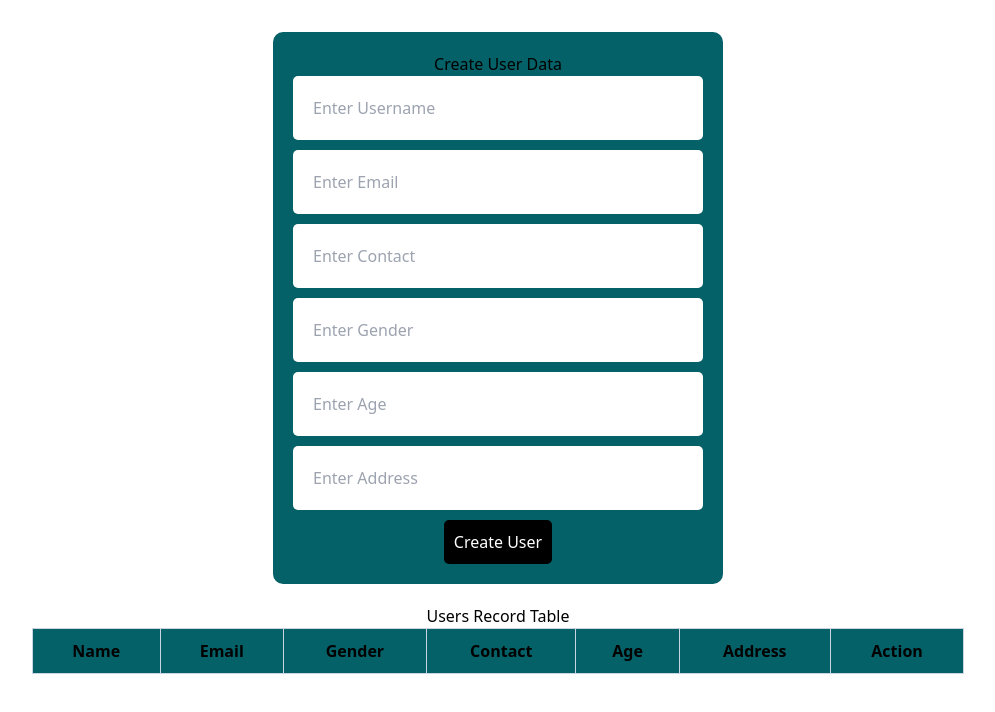
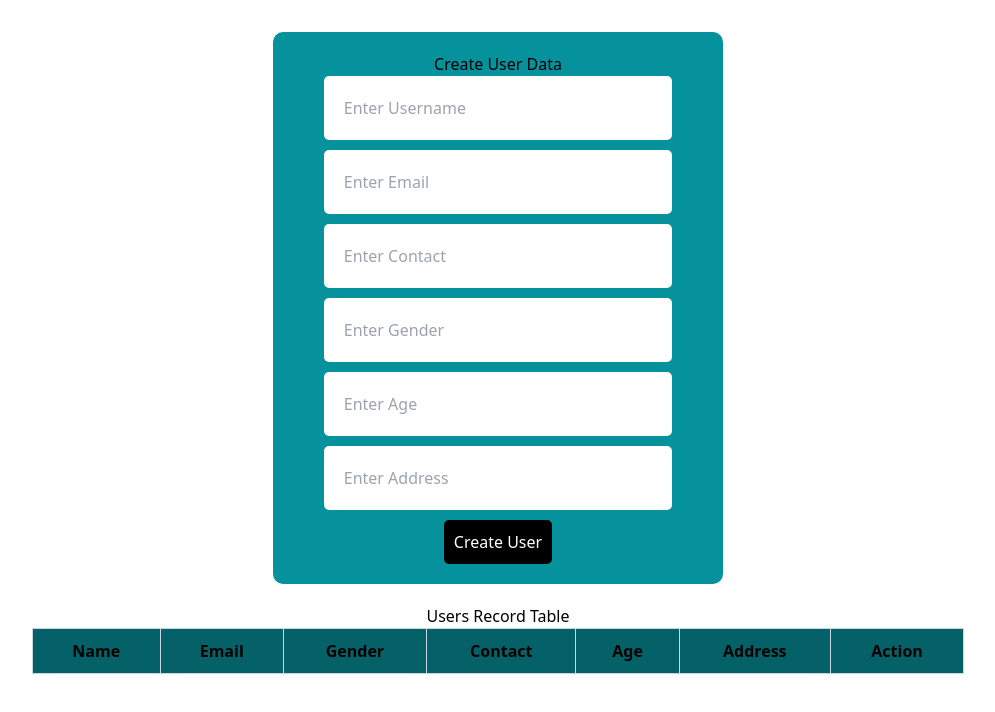
Before and after one commit to moromoke01/React-CRUD-system, a React (Vite) app: page /UserList in a window 1280 px wide. Shown: the top 712 px of the page, without its empty margins (142-1137 px from the left). Built offline with nearby package versions, Linux system fonts and the light colour scheme.

Commit message:
initial commit

```diff
--- a/src/Components/UserStyling.css
+++ b/src/Components/UserStyling.css
@@ -3,7 +3,7 @@
     max-width: 450px;
     margin: auto;
     padding: 20px;
-    background: #056168;
+    background: #06929c;
     border-radius: 10px;
 }
 
@@ -14,7 +14,7 @@
 
  input[type="text"], [type="email"], [type="number"]{
     width: 100%;
-    max-width: 100%;
+    max-width: 85%;
     padding: 20px;
     border: none;
     outline: none;
```
